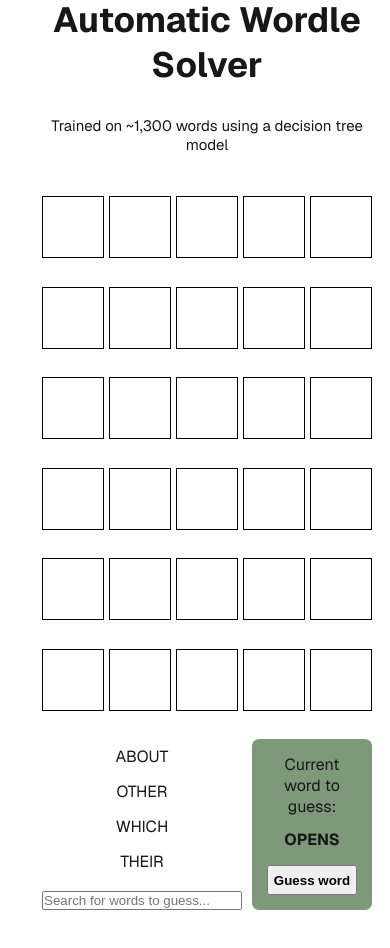
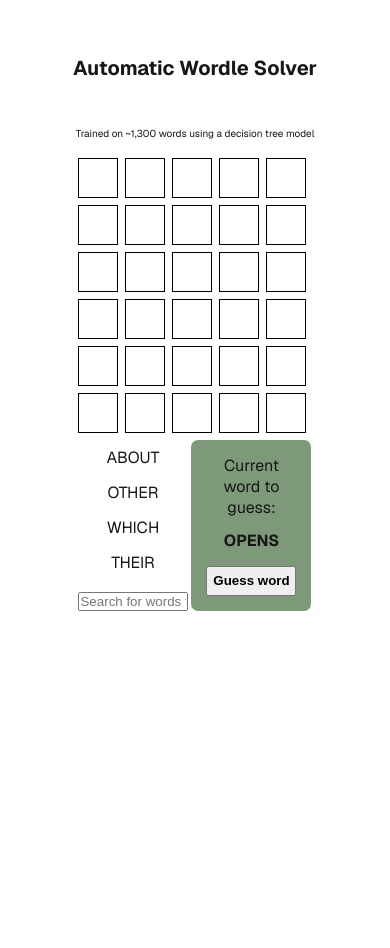
Before and after one commit to BrazenKind/aws_wordle_app, a Next.js app: page / in a window 390 px wide. Shown: the top 948 px of the page. After the commit the page ends 844 px from the top, so only its background shows below. Built offline with nearby package versions, Linux system fonts and the light colour scheme.

Commit message:
fixed mobile UI, trailing space

```diff
--- a/src/app/css/page.module.css
+++ b/src/app/css/page.module.css
@@ -11,8 +11,7 @@
   align-items: center;
   justify-items: center;
   min-height: 100svh;
-  padding: 80px;
-  gap: 64px;
+  padding-top: 80px;
   font-family: var(--font-geist-sans);
 }
 
@@ -35,59 +34,34 @@
   grid-row-start: 2;
 }
 
-.main ol {
-  font-family: var(--font-geist-mono);
-  padding-left: 0;
-  margin: 0;
-  font-size: 14px;
-  line-height: 24px;
-  letter-spacing: -0.01em;
-  list-style-position: inside;
+.titleText{
+    text-align: center;
+    font-size: 35px;
+    font-weight: bold;
+    padding-bottom: 45px;
 }
 
-.main li:not(:last-of-type) {
-  margin-bottom: 8px;
-}
-
-.main code {
-  font-family: inherit;
-  background: var(--gray-alpha-100);
-  padding: 2px 4px;
-  border-radius: 4px;
-  font-weight: 600;
+.subTitleText{
+    text-align: center;
+    font-size: 15px;
 }
 
 @media (max-width: 600px) {
   .page {
-    padding: 32px;
-    padding-bottom: 80px;
+    padding: 12px;
+    padding-top: 80px;
   }
 
   .main {
     align-items: center;
+    gap: 16px;
   }
 
-  .main ol {
-    text-align: center;
+  .titleText{
+    font-size: 20px;
   }
 
-  .ctas {
-    flex-direction: column;
-  }
-
-  .ctas a {
-    font-size: 14px;
-    height: 40px;
-    padding: 0 16px;
-  }
-
-  a.secondary {
-    min-width: auto;
-  }
-
-  .footer {
-    flex-wrap: wrap;
-    align-items: center;
-    justify-content: center;
-  }
+  .subTitleText{
+    font-size: 10px;
 }
+}
--- a/src/app/css/word_setter.module.css
+++ b/src/app/css/word_setter.module.css
@@ -14,3 +14,13 @@
     display: flex;
     flex-wrap: wrap;
 }
+
+.menuWidth {
+    width: 200px;
+}
+
+@media (max-width: 600px) {
+    .menuWidth {
+        width: 110px;
+    }
+}
--- a/src/app/css/wordle_box.module.css
+++ b/src/app/css/wordle_box.module.css
@@ -1,6 +1,6 @@
 .box {
     display: grid;
-    grid-template-rows: repeat(6, 1fr) 2fr 2fr;
+    grid-template-rows: repeat(6, 1fr) 2fr;
     grid-gap: 5px;
     padding: 10px;
     box-sizing: border-box;
@@ -17,8 +17,15 @@
     border-radius: 7px;
 }
 
-.placeholder{
+@media (max-width: 600px) {
+    .box {
+        padding: 2px;
+        grid-gap: 2px;
+        grid-template-rows: repeat(6, 45px) 2fr 2fr
+    }
+
 }
+
 
 .loader {
   width: 90px;
--- a/src/app/css/wordle_row.module.css
+++ b/src/app/css/wordle_row.module.css
@@ -12,6 +12,22 @@
     font-size: 40px;
     text-align: center;
     padding-top: 5px;
+}
+
+@media (max-width: 600px) {
+    .w{
+        width: 40px;
+        height: 40px;
+        border: 1px black solid;
+        font-size: 30px;
+        text-align: center;
+        padding-top: 1px;
+    }
+
+    .wrow{
+        grid-gap: 2px;
+        grid-template-columns: repeat(5, 45px);
+    }
 }
 
 .no{
--- a/src/app/page.tsx
+++ b/src/app/page.tsx
@@ -25,10 +25,11 @@
 
     return (
     <div className={styles.page}>
-        <div style={{textAlign: 'center', fontSize:'35px', fontWeight:'bold'}}> Automatic Wordle Solver </div>
 
+      <div className={styles.titleText}> Automatic Wordle Solver </div>
       <main className={styles.main}>
-        <div style={{textAlign: 'center', fontSize:'15px'}}> Trained on ~1,300 words using a decision tree model </div>
+
+        <div className={styles.subTitleText}> Trained on ~1,300 words using a decision tree model </div>
         <Wordle_box wordData={wordData}></Wordle_box>
       </main>
     </div>
--- a/src/app/word_setter.tsx
+++ b/src/app/word_setter.tsx
@@ -33,11 +33,11 @@
     const scrollMenuWidth = 200;
 
     return(
-        <div style={{width: 150}}>
-            <List height={150} itemCount = {wordEntries.length} itemSize={35} width={scrollMenuWidth}>
+        <div className={styles.menuWidth}>
+            <List className={styles.menuWidth} height={150} itemCount = {wordEntries.length} itemSize={35}>
                 {row}
             </List>
-            <input onChange={handleFilter} style={{width: scrollMenuWidth}} placeholder="Search for words to guess..."></input>
+            <input className={styles.menuWidth} onChange={handleFilter} placeholder="Search for words to guess..."></input>
         </div>
     );
 }
```
